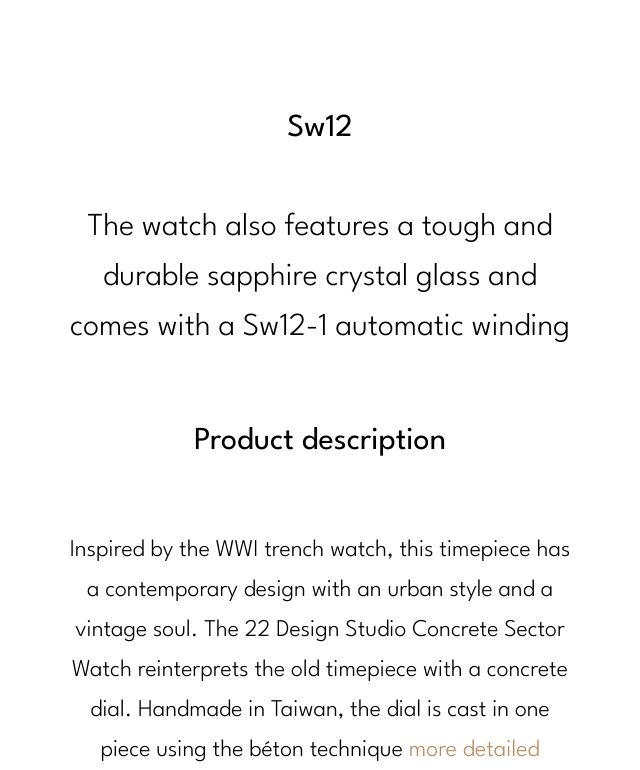
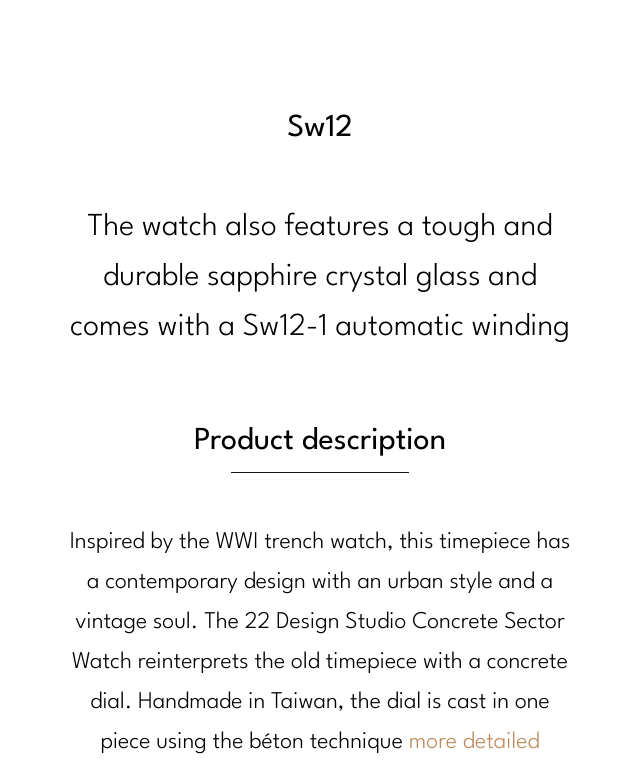
Before and after one commit to pantificman/TheWatchLanding, a plain HTML site: page index.html in a window 1280 px wide. Shown: the part 2555-3325 px from the top of the page, without its empty margins (320-960 px from the left). Drawn offline with Linux system fonts and the light colour scheme.

Commit message:
textDecorate

```diff
--- a/index.html
+++ b/index.html
@@ -67,6 +67,9 @@
                         Product description
                     </p>
                 </div>
+                <div class="lineDecorateWrapper">
+                    <p class="lineDecorate"></p>
+                </div>
             <div class="lastDisccription">
                 <p class="lastDiscriptionInfo">
                     Inspired by the WWI trench watch, this timepiece has a contemporary design with an urban style and a vintage soul. The 22 Design Studio Concrete Sector Watch reinterprets the old timepiece with a concrete dial. Handmade in Taiwan, the dial is cast in one piece using the béton technique <a class="TheEndLink"href="" style="color: #BB8B5D;">more detailed</a>
--- a/style.css
+++ b/style.css
@@ -142,7 +142,7 @@ width: 510px;
 font-weight: 400;
 font-size: 32px;
 line-height: 60px;
-margin-bottom: 58px;
+
 }
 .lastDisccription{
 display: flex;
@@ -159,3 +159,22 @@ text-align: center;
 .TheEndLink{
   text-decoration: none;
 }
+/* .lineDecorate{
+  display: flex;
+  justify-content: center;
+  height: 100%;
+border-top: solid 1px #161515;
+width: 178px;
+text-align: center;
+} */
+.lineDecorateWrapper{
+  display: flex;
+  justify-content: center;
+
+  }
+  .lineDecorate{
+    border-top: solid 1px #161515;
+  width: 178px;
+  text-align: center;
+  margin-bottom: 49px;
+}
```
